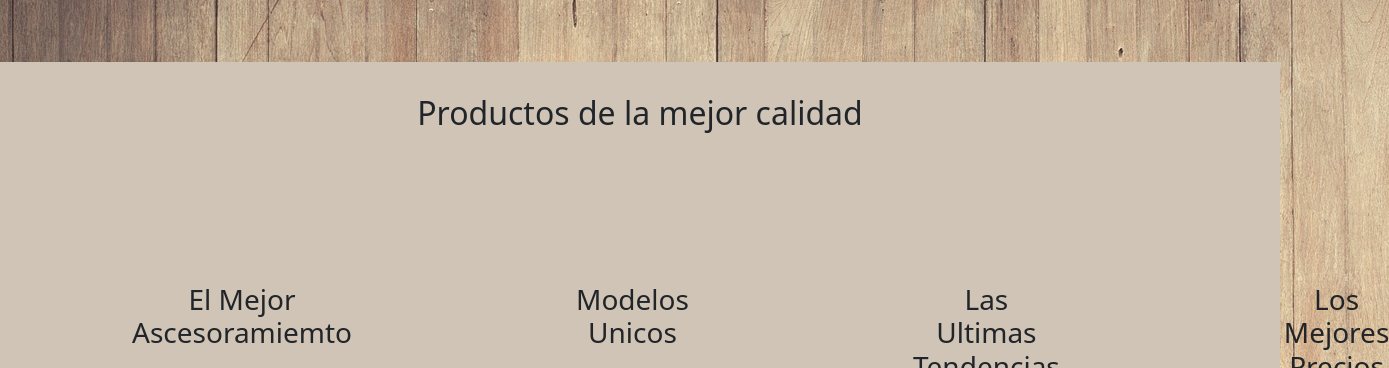
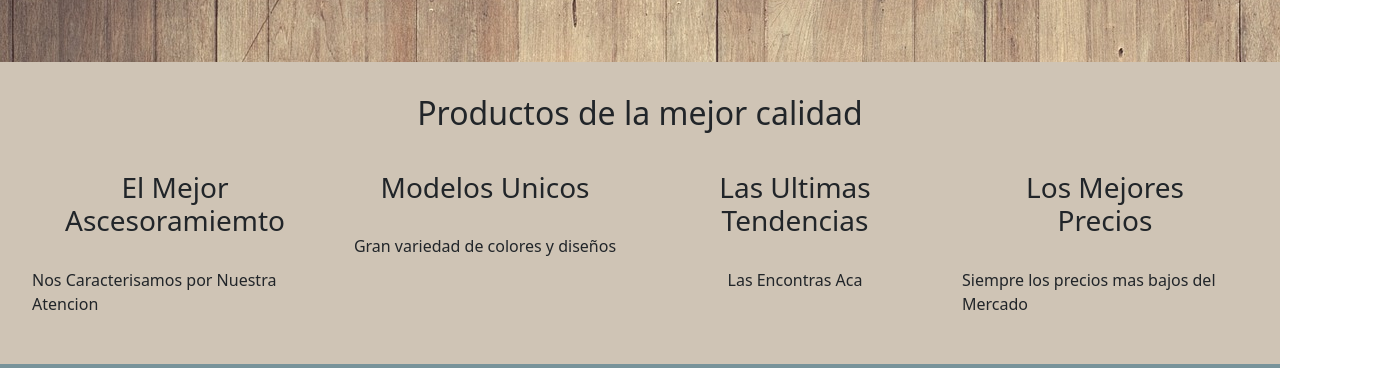
Before and after one commit to cris-deplaciido/PreEntrega3-Deplacido, a website: page pages/galeria.html in a window 1280 px wide. Shown: the part 1516-1884 px from the top of the page, 1389 px wide, since content can reach past the window. Drawn offline with nearby package versions, Linux system fonts and the light colour scheme.

Commit message:
Solucion linkeo

```diff
--- a/css/style.css
+++ b/css/style.css
@@ -13,7 +13,7 @@ h1 {
 
 h3 {
   text-align: center;
-  margin: 100px;
+  margin: 30px;
 }
 
 a {
@@ -151,7 +151,7 @@ img {
   text-align: center;
 }
 
-.padre-banners {
+/*.padre-banners {
   display: grid;
   grid-template-columns: repeat(4, 1fr);
   justify-items: center;
@@ -169,7 +169,7 @@ img {
     flex-direction: column;
     align-items: center;
   }
-}
+}*/
 .banners-caracteristicas {
   display: flex;
   flex-direction: column;
```
